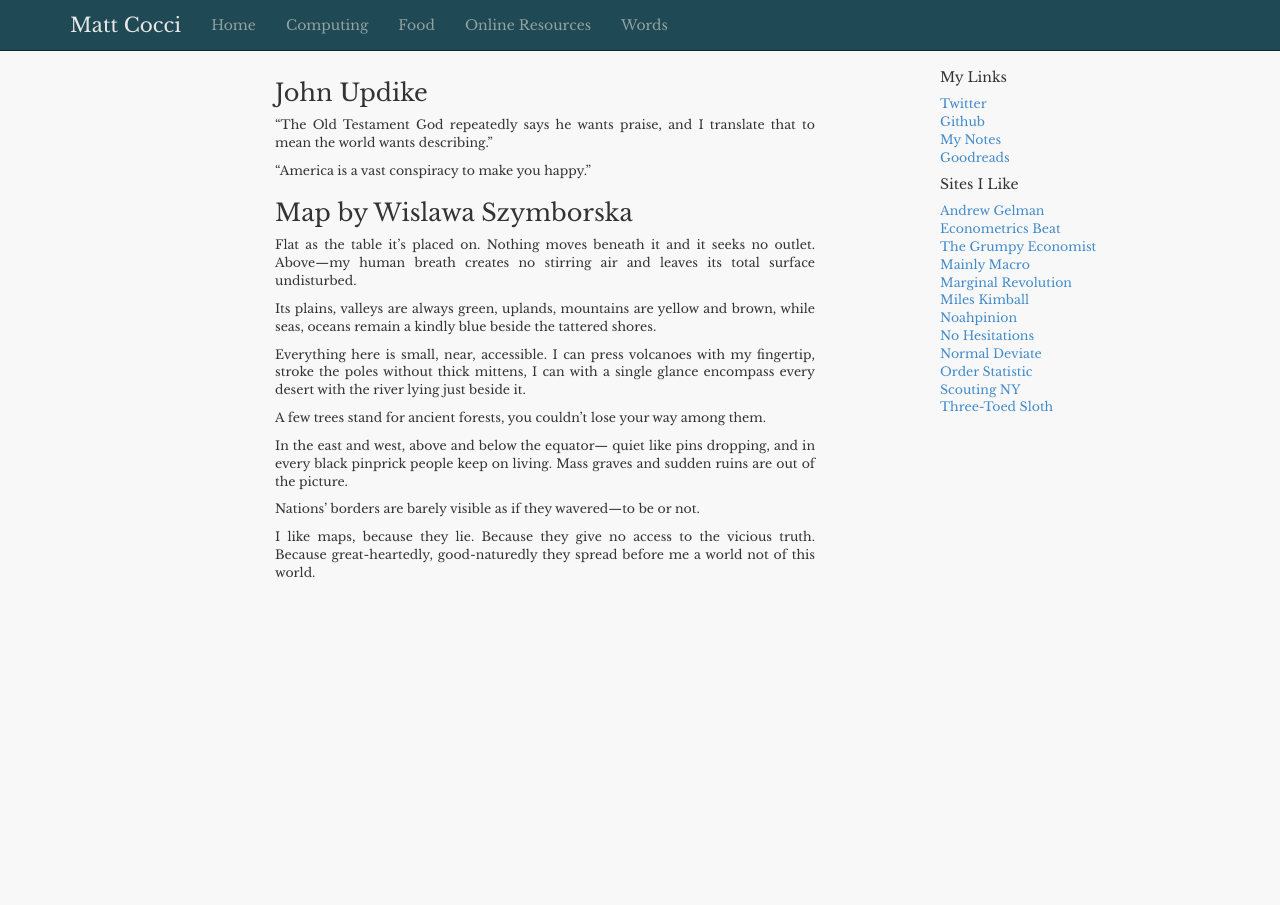
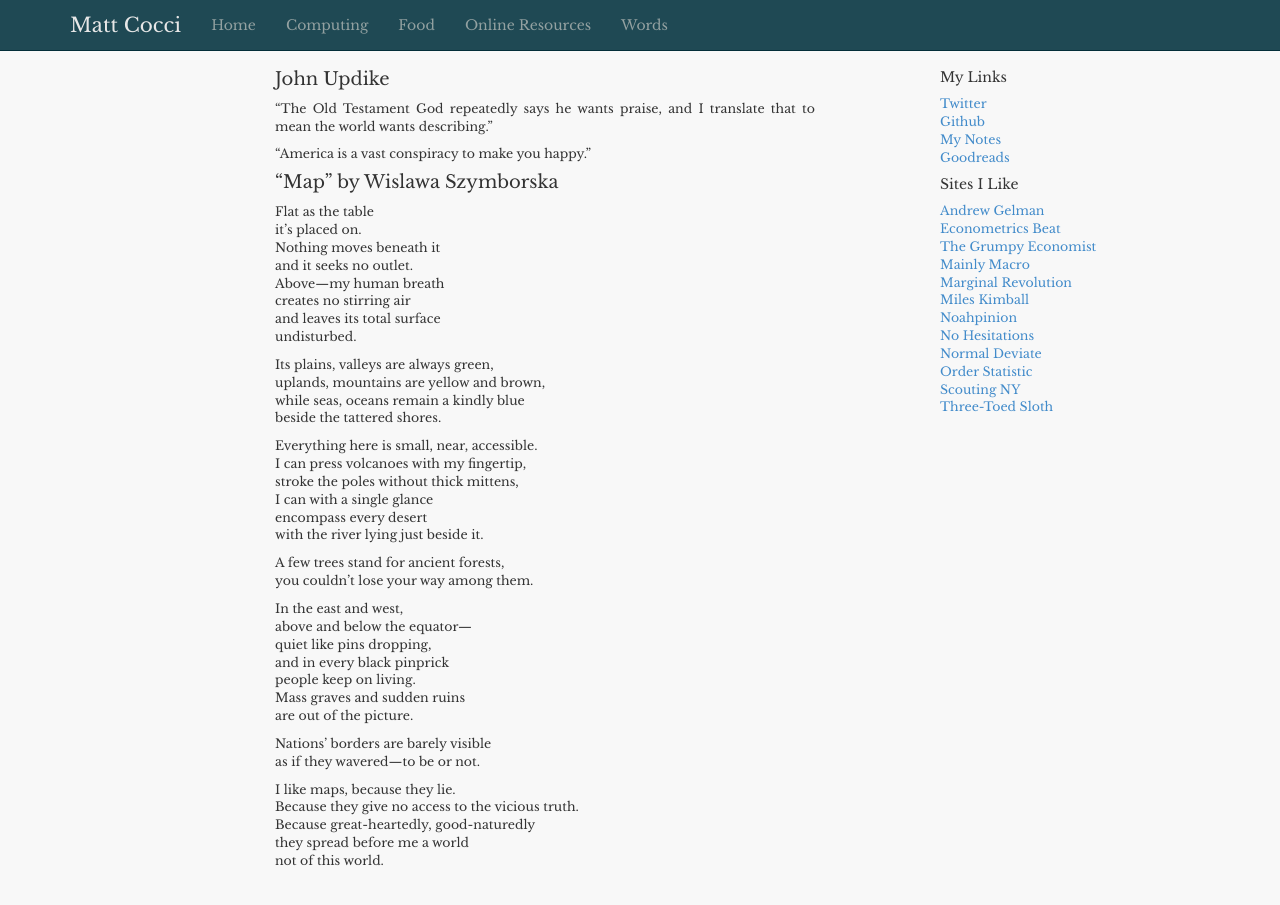
Before and after one commit to MattCocci/MattCocci.github.io, a Jekyll site: the page built from words.md, in a window 1280 px wide and 930 px high. Shown: the top 905 px of the window. Built offline with Jekyll 4.4.1, drawn with Linux system fonts in a browser that asks for light colours; nearby versions of some CDN libraries.

```diff
--- a/words.md
+++ b/words.md
@@ -3,52 +3,52 @@ layout: default
 ---
 
 
-### John Updike
+#### John Updike
 
 "The Old Testament God repeatedly says he wants praise, and I translate that to mean the world wants describing."
 
 "America is a vast conspiracy to make you happy."
 
 
-### Map by Wislawa Szymborska
+#### "Map" by Wislawa Szymborska
 
-Flat as the table
-it’s placed on.
-Nothing moves beneath it
-and it seeks no outlet.
-Above—my human breath
-creates no stirring air
-and leaves its total surface
+Flat as the table\\
+it’s placed on.\\
+Nothing moves beneath it\\
+and it seeks no outlet.\\
+Above—my human breath\\
+creates no stirring air\\
+and leaves its total surface\\
 undisturbed.
 
-Its plains, valleys are always green,
-uplands, mountains are yellow and brown,
-while seas, oceans remain a kindly blue
+Its plains, valleys are always green,\\
+uplands, mountains are yellow and brown,\\
+while seas, oceans remain a kindly blue\\
 beside the tattered shores.
 
-Everything here is small, near, accessible.
-I can press volcanoes with my ﬁngertip,
-stroke the poles without thick mittens,
-I can with a single glance
-encompass every desert
+Everything here is small, near, accessible.\\
+I can press volcanoes with my ﬁngertip,\\
+stroke the poles without thick mittens,\\
+I can with a single glance\\
+encompass every desert\\
 with the river lying just beside it.
 
-A few trees stand for ancient forests,
+A few trees stand for ancient forests,\\
 you couldn’t lose your way among them.
 
-In the east and west,
-above and below the equator—
-quiet like pins dropping,
-and in every black pinprick
-people keep on living.
-Mass graves and sudden ruins
+In the east and west,\\
+above and below the equator—\\
+quiet like pins dropping,\\
+and in every black pinprick\\
+people keep on living.\\
+Mass graves and sudden ruins\\
 are out of the picture.
 
-Nations’ borders are barely visible
+Nations’ borders are barely visible\\
 as if they wavered—to be or not.
 
-I like maps, because they lie.
-Because they give no access to the vicious truth.
-Because great-heartedly, good-naturedly
-they spread before me a world
+I like maps, because they lie.\\
+Because they give no access to the vicious truth.\\
+Because great-heartedly, good-naturedly\\
+they spread before me a world\\
 not of this world.
```
